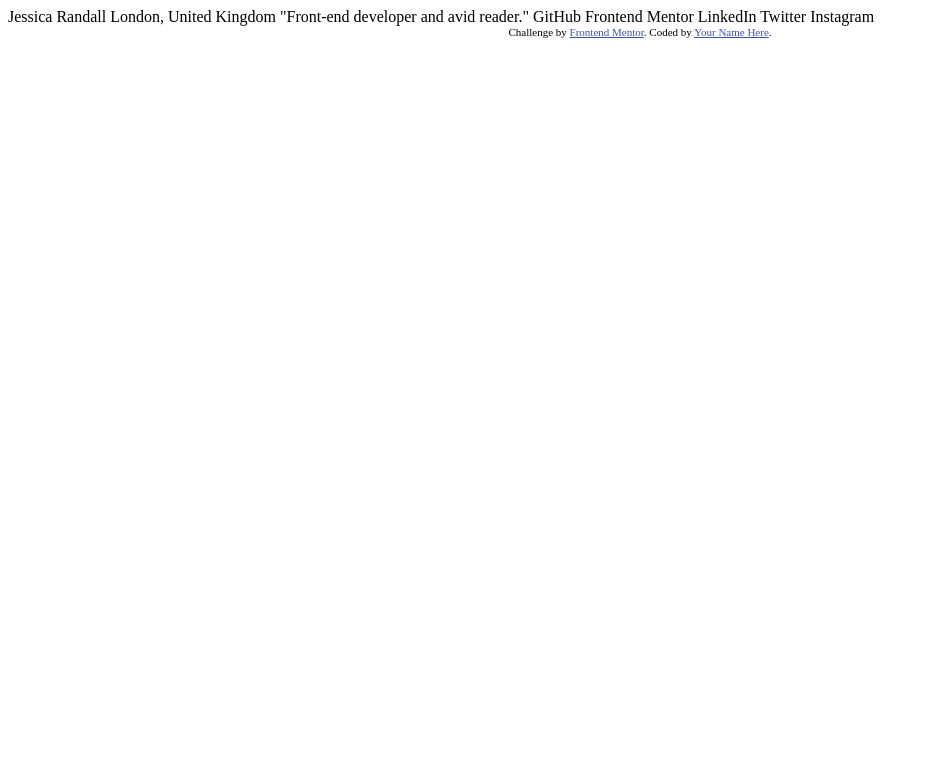
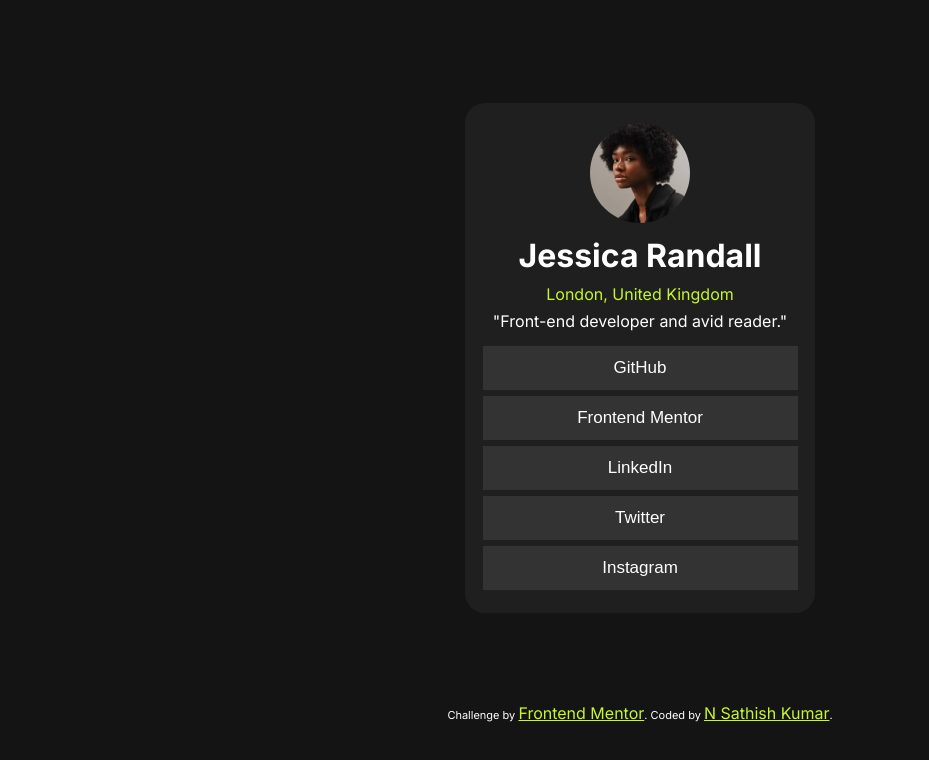
Before and after one commit to sathish9117/social-links-profile, a plain HTML site: page index.html in a window 1280 px wide. Shown: the whole page, without its empty margins (0-929 px from the left). Drawn offline with Linux system fonts and the light colour scheme.

Commit message:
Finished

```diff
--- /dev/null
+++ b/css/style.css
@@ -0,0 +1,77 @@
+@import url("https://fonts.googleapis.com/css2?family=Inter:ital,opsz,wght@0,14..32,100..900;1,14..32,100..900&display=swap");
+:root {
+  --Green: hsl(75, 94%, 57%);
+
+  --White: hsl(0, 0%, 100%);
+
+  --Grey-700: hsl(0, 0%, 20%);
+  --Grey-800: hsl(0, 0%, 12%);
+  --Grey-900: hsl(0, 0%, 8%);
+  --family-inter: "Inter", sans-serif;
+}
+
+body {
+  font-family: var(--family-inter);
+  background-color: var(--Grey-900);
+  color: white;
+  line-height: 0.7;
+}
+.container {
+  height: 700px;
+  display: flex;
+  align-items: center;
+  justify-content: center;
+}
+.c-content {
+  border-radius: 20px;
+  width: 350px;
+  min-height: 450px;
+  text-align: center;
+  background-color: var(--Grey-800);
+}
+
+.attribution {
+  font-size: 11px;
+  text-align: center;
+}
+
+.attribution a {
+  color: hsl(228, 45%, 44%);
+}
+
+.profile {
+  margin-top: 20px;
+}
+.profile p {
+  color: var(--Green);
+}
+.profile img {
+  width: 100px;
+  border-radius: 50%;
+}
+
+.links {
+  padding-bottom: 20px;
+}
+
+.btn {
+  width: 90%;
+  padding: 12px;
+  border: none;
+  margin: 3px;
+  color: white;
+  background-color: hsl(0, 0%, 20%);
+  font-size: 17px;
+  font-weight: 400;
+  cursor: pointer;
+}
+
+.btn:hover {
+  background-color: var(--Green);
+  color: var(--Grey-800);
+}
+
+.attribution a {
+  color: var(--Green);
+  font-size: 16px;
+}
--- a/index.html
+++ b/index.html
@@ -1,34 +1,46 @@
 <!DOCTYPE html>
 <html lang="en">
+
 <head>
   <meta charset="UTF-8">
-  <meta name="viewport" content="width=device-width, initial-scale=1.0"> <!-- displays site properly based on user's device -->
+  <meta name="viewport" content="width=device-width, initial-scale=1.0">
+  <!-- displays site properly based on user's device -->
 
   <link rel="icon" type="image/png" sizes="32x32" href="./assets/images/favicon-32x32.png">
-
+  <link rel="stylesheet" href="/css/style.css">
   <title>Frontend Mentor | Social links profile</title>
 
   <!-- Feel free to remove these styles or customise in your own stylesheet 👍 -->
   <style>
-    .attribution { font-size: 11px; text-align: center; }
-    .attribution a { color: hsl(228, 45%, 44%); }
+
   </style>
 </head>
+
 <body>
 
-  Jessica Randall
-  London, United Kingdom
-  "Front-end developer and avid reader."
+  <div class="container">
+    <div class="c-content">
+      <div class="profile">
+        <img src="/assets/images/avatar-jessica.jpeg" alt="">
+        <h1>Jessica Randall</h1>
+        <p>London, United Kingdom</p>
+      </div>
+      <div class="links">
+        <p>"Front-end developer and avid reader."</p>
+        <button class="btn">GitHub</button>
+        <button class="btn">Frontend Mentor</button>
+        <button class="btn">LinkedIn</button>
+        <button class="btn">Twitter</button>
+        <button class="btn">Instagram</button>
 
-  GitHub
-  Frontend Mentor
-  LinkedIn
-  Twitter
-  Instagram
+      </div>
+    </div>
+  </div>
 
   <div class="attribution">
     Challenge by <a href="https://www.frontendmentor.io?ref=challenge" target="_blank">Frontend Mentor</a>.
-    Coded by <a href="#">Your Name Here</a>.
+    Coded by <a href="#">N Sathish Kumar</a>.
   </div>
 </body>
+
 </html>
```
Also changed, not shown: sample.txt (added).
